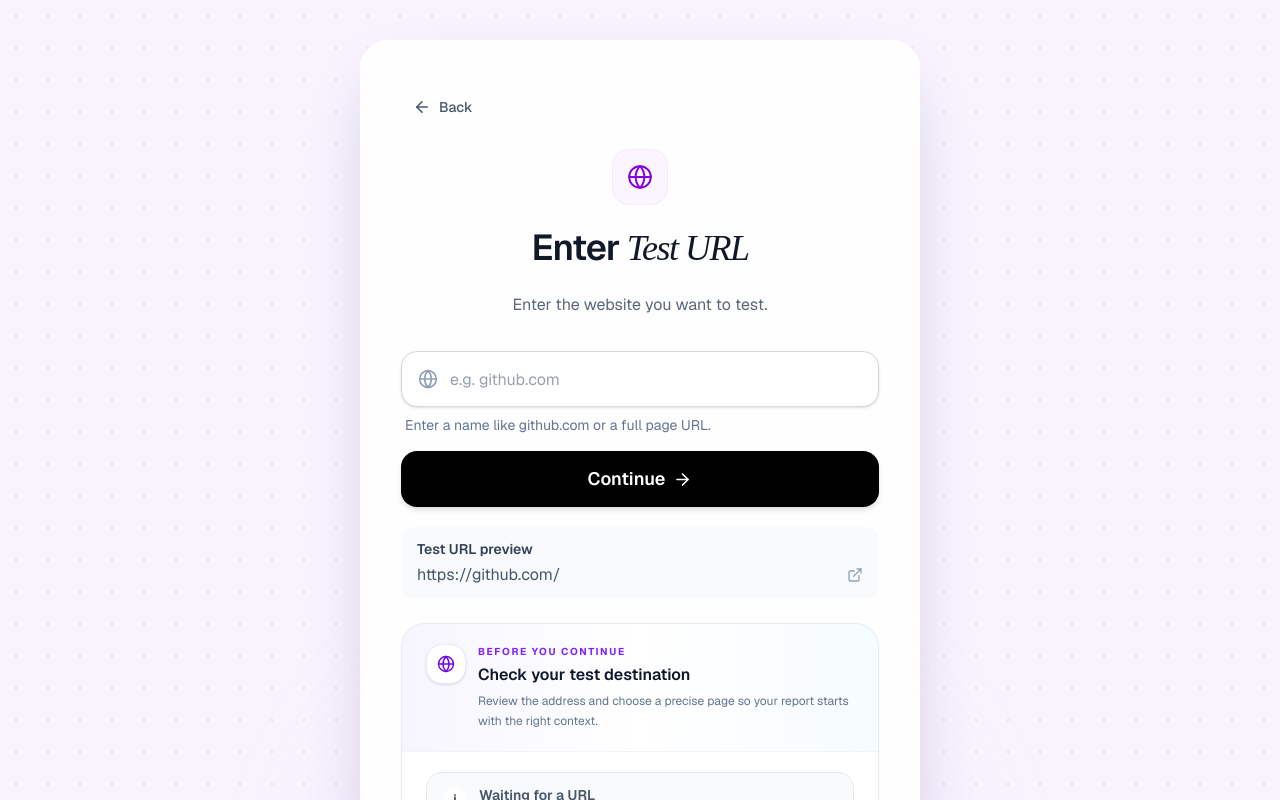
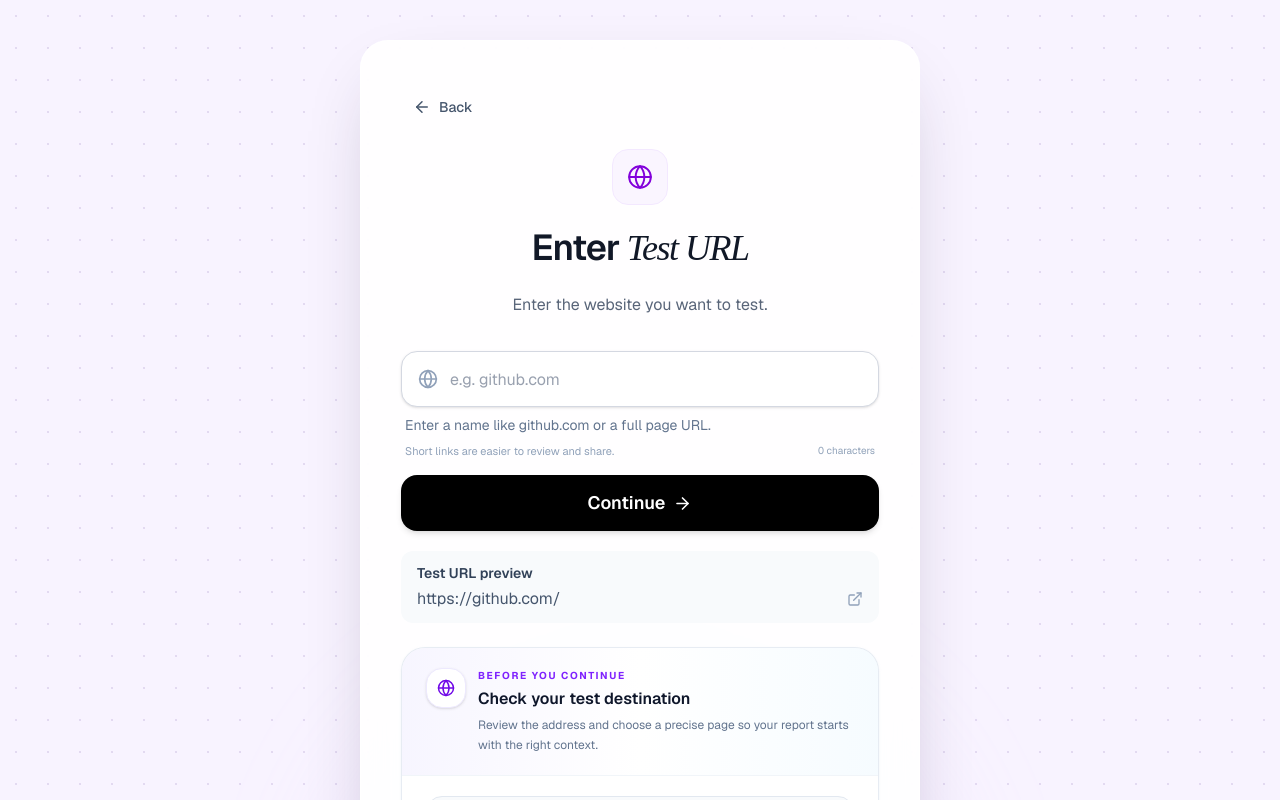
Before and after one commit to zdawan/AI-Bug-Tracker, a Next.js app in the folder client/: page /tester/url in a window 1280 px wide. Shown: the top 800 px of the page. Built offline with nearby package versions, Linux system fonts and the light colour scheme.

Commit message:
URL length indicator, gives warnings for long links

```diff
--- a/client/app/tester/url/page.jsx
+++ b/client/app/tester/url/page.jsx
@@ -173,6 +173,7 @@ export default function TesterPage() {
             <p className="mt-2 px-1 text-sm leading-5 text-slate-500">
               Enter a name like github.com or a full page URL.
             </p>
+            <UrlLengthIndicator value={url} />
           </div>
 
           <button
@@ -722,6 +723,45 @@ function UrlPrivacyAudit({ url }) {
   );
 }
 
+function UrlLengthIndicator({ value }) {
+  const length = value.length;
+  const isLong = length > 500;
+  const isVeryLong = length > 2000;
+
+  return (
+    <div className="mt-2 flex flex-wrap items-start justify-between gap-2 px-1">
+      <p
+        className={`text-[11px] leading-4 ${
+          isVeryLong
+            ? "font-medium text-rose-700"
+            : isLong
+              ? "text-amber-700"
+              : "text-slate-400"
+        }`}
+        aria-live={isLong ? "polite" : "off"}
+      >
+        {isVeryLong
+          ? "This link is very long. Check for extra tracking or private data."
+          : isLong
+            ? "Long links can contain extra tracking or private data."
+            : "Short links are easier to review and share."}
+      </p>
+      <span
+        className={`shrink-0 text-[10px] tabular-nums ${
+          isVeryLong
+            ? "font-semibold text-rose-700"
+            : isLong
+              ? "text-amber-700"
+              : "text-slate-400"
+        }`}
+        aria-label={`${length} characters in the address`}
+      >
+        {length.toLocaleString("en-IN")} characters
+      </span>
+    </div>
+  );
+}
+
 const URL_ENTRY_EXAMPLES = [
   {
     label: "Website home",
```
